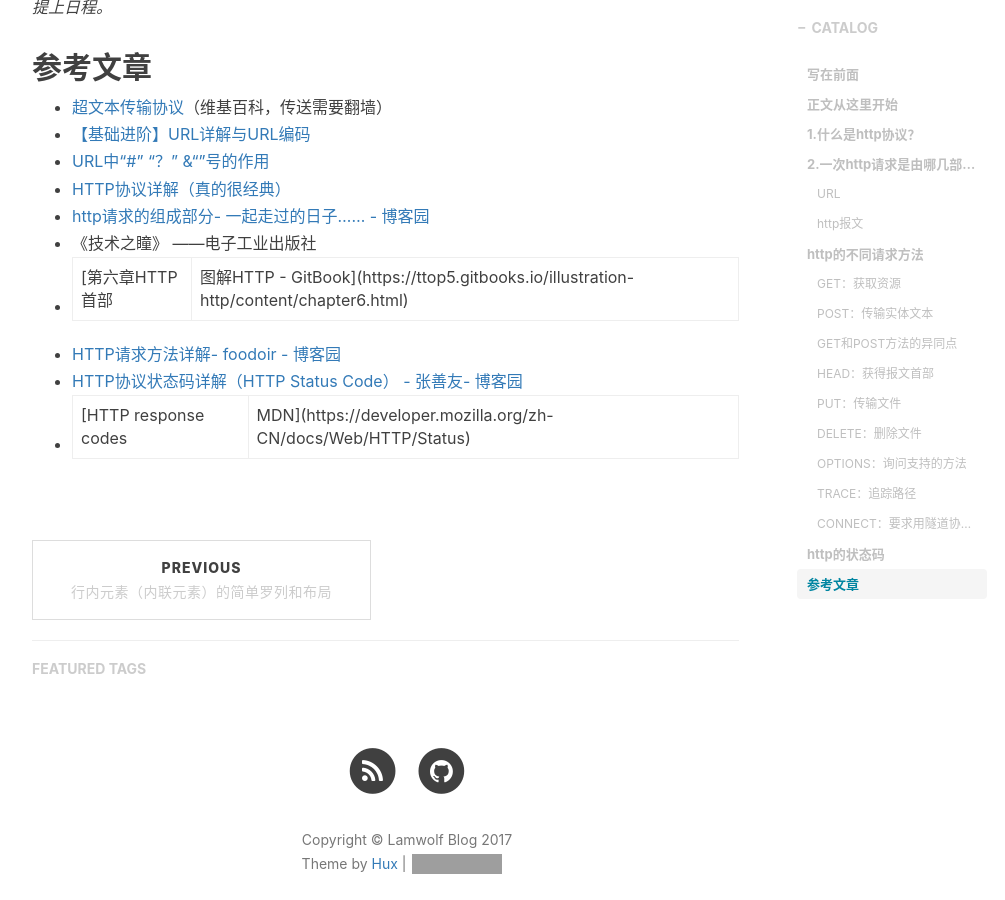
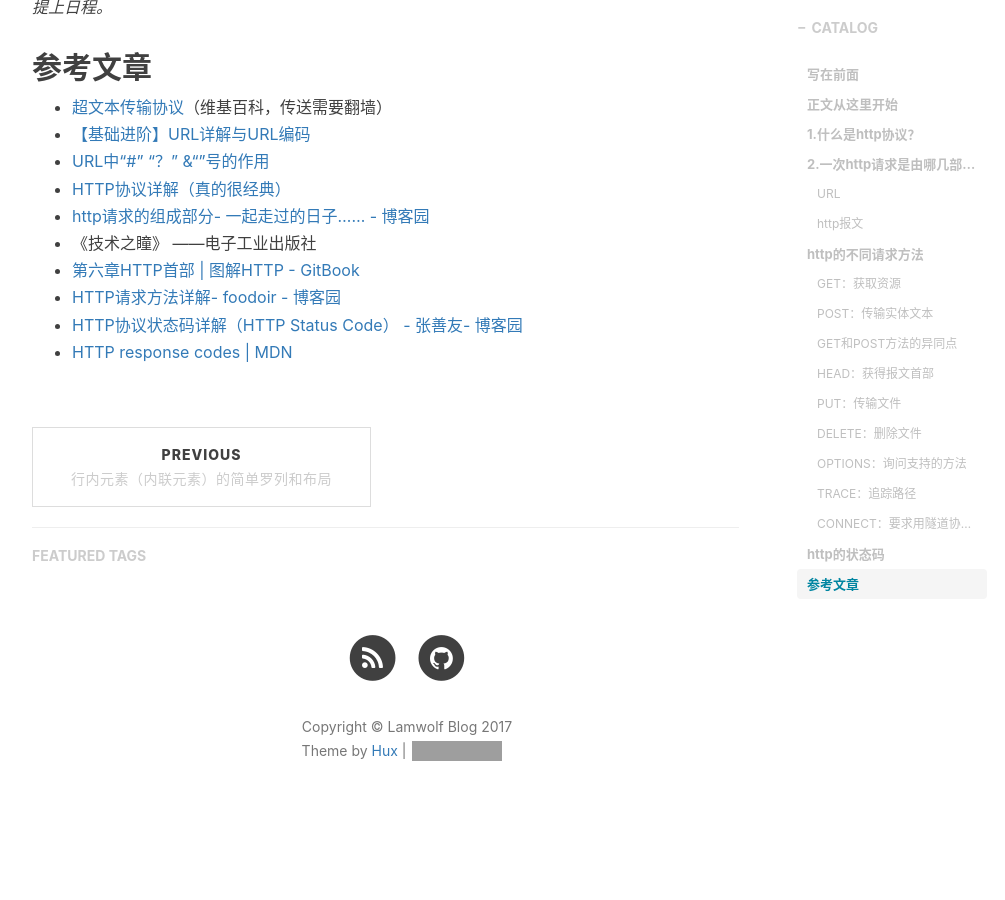
Before and after one commit to LamWolf/lamwolf.github.blog.io, a Jekyll site: the page built from _posts/2017-08-01-http-basic.md, in a window 1280 px wide and 900 px high, scrolled down 14556 px. Shown: the whole window, without its empty margins (233-1238 px from the left). Built offline with Jekyll 4.4.1, drawn with Linux system fonts in a browser that asks for light colours; nearby versions of some CDN libraries; comment, search, counter and statistics services are not loaded; after the commit the page ends 15411 px from its top, so only the background shows below that; grey boxes are pictures that could not be loaded.

Commit message:
fix css bug

```diff
--- a/_posts/2017-08-01-http-basic.md
+++ b/_posts/2017-08-01-http-basic.md
@@ -422,7 +422,7 @@ CONNECT方法要求在与代理服务器通信时建立隧道，实现用隧道
 * [HTTP协议详解（真的很经典）](http://www.cnblogs.com/li0803/archive/2008/11/03/1324746.html)
 * [http请求的组成部分- 一起走过的日子…… - 博客园](http://www.cnblogs.com/goesby/p/4618982.html)
 * 《技术之瞳》  ——电子工业出版社
-* [第六章HTTP首部 | 图解HTTP - GitBook](https://ttop5.gitbooks.io/illustration-http/content/chapter6.html)
+* [第六章HTTP首部 \| 图解HTTP - GitBook](https://ttop5.gitbooks.io/illustration-http/content/chapter6.html)
 * [HTTP请求方法详解- foodoir - 博客园](http://www.cnblogs.com/foodoir/p/5911099.html)
 * [HTTP协议状态码详解（HTTP Status Code） - 张善友- 博客园](http://www.cnblogs.com/shanyou/archive/2012/05/06/2486134.html)
-* [HTTP response codes | MDN](https://developer.mozilla.org/zh-CN/docs/Web/HTTP/Status)
+* [HTTP response codes \| MDN](https://developer.mozilla.org/zh-CN/docs/Web/HTTP/Status)
```
